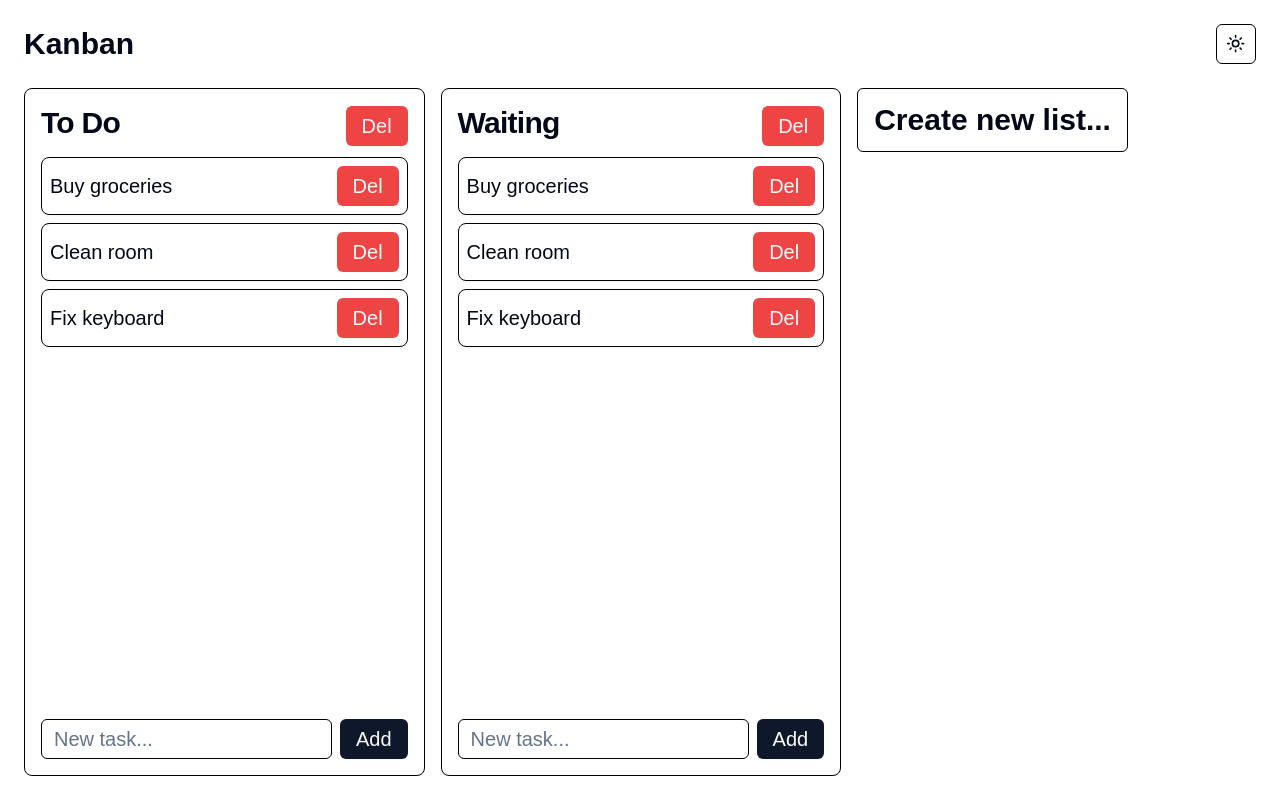
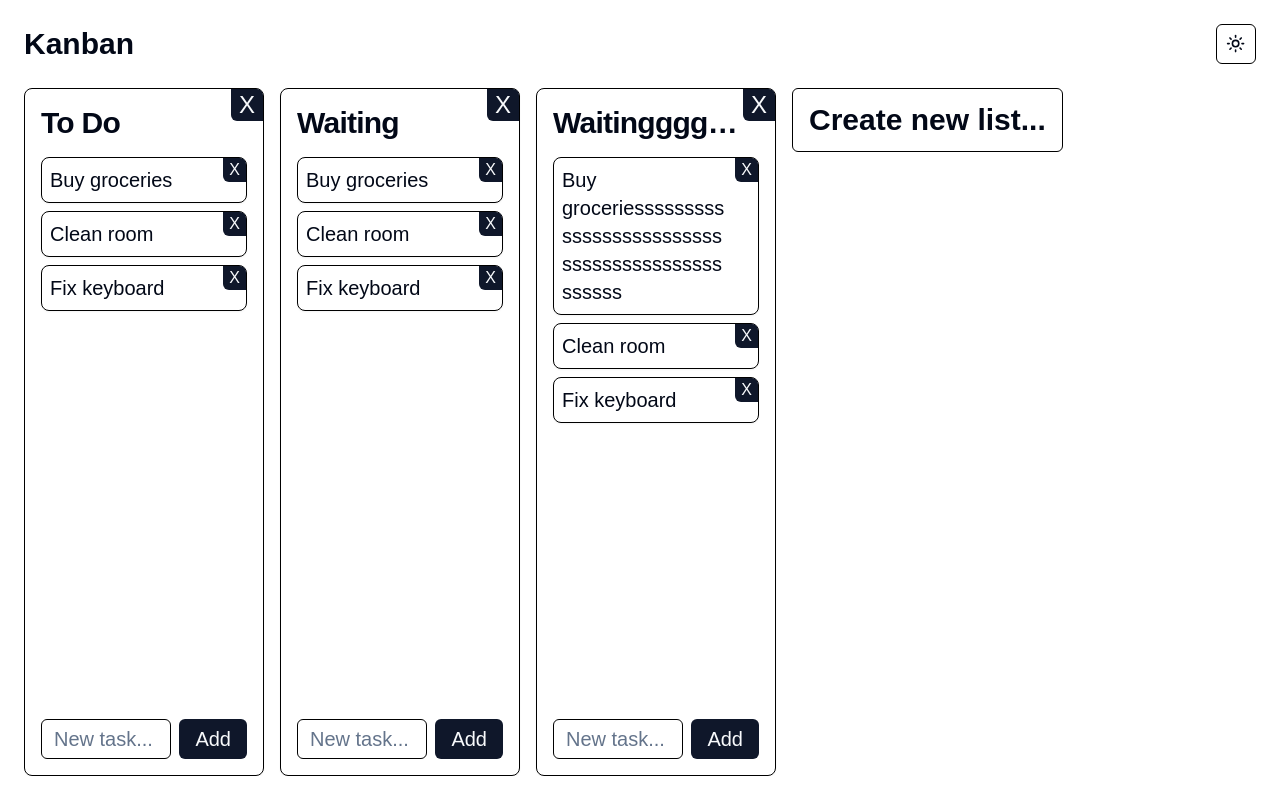
Before and after one commit to danteexpo/kanban, a Next.js app: page /dashboard in a window 1280 px wide. Built offline with nearby package versions, Linux system fonts and the light colour scheme; a web font is replaced by a local one.

Commit message:
Added tooltip, delete and update api actions, and fixed edge-cases

```diff
--- a/api/api.ts
+++ b/api/api.ts
@@ -11,7 +11,7 @@ export interface List {
 
 type NewListData = Omit<List, "id">;
 
-const lists: List[] = [
+let lists: List[] = [
 	{
 		id: 1,
 		title: "To Do",
@@ -25,7 +25,22 @@ const lists: List[] = [
 		id: 2,
 		title: "Waiting",
 		tasks: [
-			{ id: 1, name: "Buy groceries" },
+			{
+				id: 1,
+				name: "Buy groceries",
+			},
+			{ id: 2, name: "Clean room" },
+			{ id: 3, name: "Fix keyboard" },
+		],
+	},
+	{
+		id: 3,
+		title: "Waitingggggggggggggggggggggggggggggggggggggggg",
+		tasks: [
+			{
+				id: 1,
+				name: "Buy groceriesssssssssssssssssssssssssssssssssssssssssssssss",
+			},
 			{ id: 2, name: "Clean room" },
 			{ id: 3, name: "Fix keyboard" },
 		],
@@ -52,6 +67,25 @@ const api = {
 
 		return lists;
 	},
+	delete: async (id: number) => {
+		await sleep(750);
+
+		lists = lists.filter((list) => list.id !== id);
+
+		return lists;
+	},
+	update: async (updatedListData: List) => {
+		await sleep(750);
+
+		lists = lists.map((list) => {
+			if (list.id === updatedListData.id) {
+				return updatedListData;
+			}
+			return list;
+		});
+
+		return lists;
+	},
 };
 
 export default api;
--- a/app/dashboard/page.tsx
+++ b/app/dashboard/page.tsx
@@ -1,6 +1,6 @@
 "use client";
 
-import api, { List } from "@/api/api";
+import api, { List, Task } from "@/api/api";
 import CreateList from "@/components/create-list";
 import { Button } from "@/components/ui/button";
 import {
@@ -12,11 +12,17 @@ import {
 } from "@/components/ui/card";
 import { Input } from "@/components/ui/input";
 import { useEffect, useState } from "react";
+import {
+	Tooltip,
+	TooltipContent,
+	TooltipProvider,
+	TooltipTrigger,
+} from "@/components/ui/tooltip";
 
 export default function Dashboard() {
 	const [lists, setLists] = useState<List[]>([]);
+	const [input, setInput] = useState("");
 	const [status, setStatus] = useState(false);
-	const [sheet, setSheet] = useState(false);
 
 	useEffect(() => {
 		api.lists().then((lists) => {
@@ -25,19 +31,52 @@ export default function Dashboard() {
 		});
 	}, []);
 
-	const handleCreate = () => {
-		return;
+	const handleCreateList = (title: string, tasks: Task[]) => {
 		api
 			.create({
-				title: "New one",
-				tasks: [
-					{
-						id: 1,
-						name: "New one 1",
-					},
-				],
+				title: title,
+				tasks: tasks,
 			})
 			.then((newLists) => setLists([...newLists]));
+	};
+
+	const handleDeleteList = (id: number) => {
+		api.delete(id).then((newLists) => setLists([...newLists]));
+	};
+
+	const handleDeleteTask = (listId: number, taskId: number) => {
+		let list = lists.find((list) => list.id === listId);
+
+		if (!list) return;
+
+		list = {
+			...list,
+			tasks: list.tasks.filter((task) => task.id !== taskId),
+		};
+
+		api.update(list).then((newLists) => setLists([...newLists]));
+	};
+
+	const handleAddTask = (listId: number) => {
+		let list = lists.find((list) => list.id === listId);
+
+		if (!list) return;
+
+		list = {
+			...list,
+			tasks: [
+				...list.tasks,
+				{
+					id: Math.max(...list.tasks.map((l) => l.id)) + 1,
+					name: input,
+				},
+			],
+		};
+
+		api.update(list).then((newLists) => {
+			setLists([...newLists]);
+			setInput("");
+		});
 	};
 
 	if (!status) return <p>Loading...</p>;
@@ -47,29 +86,55 @@ export default function Dashboard() {
 			{lists.map((list) => (
 				<Card
 					key={list.id}
-					className="min-w-[240px] grid grid-rows-[68px_1fr_72px]"
+					className="min-w-[240px] max-w-[240px] grid grid-rows-[68px_1fr_72px]"
 				>
-					<CardHeader className="flex-row items-center justify-between">
-						<CardTitle className="text-3xl">{list.title}</CardTitle>
-						<Button variant="destructive">Del</Button>
+					<CardHeader className="max-w-[238px] relative flex-row items-center justify-between pr-8 space-y-0">
+						<TooltipProvider>
+							<Tooltip>
+								<TooltipTrigger asChild>
+									<CardTitle className="text-3xl overflow-hidden text-ellipsis whitespace-nowrap">
+										{list.title}
+									</CardTitle>
+								</TooltipTrigger>
+								<TooltipContent>
+									<p className="text-xl">{list.title}</p>
+								</TooltipContent>
+							</Tooltip>
+						</TooltipProvider>
+						<Button
+							className="absolute h-min text-2xl top-0 right-0 px-2 py-0 rounded-tl-none rounded-br-none"
+							onClick={() => handleDeleteList(list.id)}
+						>
+							X
+						</Button>
 					</CardHeader>
 					<CardContent className="flex flex-col gap-2">
 						{list.tasks.map((task) => (
-							<Card key={task.id}>
-								<CardContent className="p-2 flex items-center justify-between">
-									<p>{task.name}</p>
-									<Button variant="destructive">Del</Button>
+							<Card key={task.id} className="max-w-[206px]">
+								<CardContent className="relative p-2 flex items-center justify-between pr-8">
+									<p className="w-full break-words">{task.name}</p>
+									<Button
+										className="absolute h-min text-base top-0 right-0 px-1.5 py-0 rounded-tl-none rounded-br-none"
+										onClick={() => handleDeleteTask(list.id, task.id)}
+									>
+										X
+									</Button>
 								</CardContent>
 							</Card>
 						))}
 					</CardContent>
 					<CardFooter className="flex gap-2">
-						<Input type="text" placeholder="New task..." />
-						<Button>Add</Button>
+						<Input
+							type="text"
+							placeholder="New task..."
+							value={input}
+							onChange={(e) => setInput(e.target.value)}
+						/>
+						<Button onClick={() => handleAddTask(list.id)}>Add</Button>
 					</CardFooter>
 				</Card>
 			))}
-			<CreateList onClick={handleCreate} />
+			<CreateList onClick={handleCreateList} />
 		</main>
 	);
 }
--- a/components/create-list.tsx
+++ b/components/create-list.tsx
@@ -13,18 +13,15 @@ import { Button } from "./ui/button";
 import { Input } from "./ui/input";
 import { ChangeEvent, useState } from "react";
 import { Task } from "@/api/api";
+import { initialTask } from "@/lib/utils";
 
 type CreateListProps = {
-	onClick: () => void;
+	onClick: (title: string, tasks: Task[]) => void;
 };
 
 const CreateList = ({ onClick }: CreateListProps) => {
-	const [tasks, setTasks] = useState<Task[]>([
-		{
-			id: 1,
-			name: "",
-		},
-	]);
+	const [title, setTitle] = useState("");
+	const [tasks, setTasks] = useState<Task[]>([initialTask]);
 
 	const handleAdd = () => {
 		setTasks((tasks) => {
@@ -54,15 +51,12 @@ const CreateList = ({ onClick }: CreateListProps) => {
 		);
 	};
 
-	console.log(tasks);
-
 	return (
 		<Sheet>
 			<SheetTrigger asChild>
 				<Button
 					variant="outline"
 					className="min-w-[240px] text-3xl font-semibold h-16"
-					onClick={onClick}
 				>
 					Create new list...
 				</Button>
@@ -75,12 +69,18 @@ const CreateList = ({ onClick }: CreateListProps) => {
 						done.
 					</SheetDescription>
 				</SheetHeader>
-				<div className="grid gap-4 py-4 w-full h-full overflow-y-auto">
+				<div className="grid place-content-start gap-4 py-4 w-full h-full overflow-y-auto">
 					<div className="grid grid-cols-5 items-center gap-4">
 						<Label htmlFor="title" className="text-right">
 							Title
 						</Label>
-						<Input id="title" placeholder="Title..." className="col-span-4" />
+						<Input
+							id="title"
+							placeholder="Title..."
+							className="col-span-4"
+							value={title}
+							onChange={(e) => setTitle(e.target.value)}
+						/>
 					</div>
 					{tasks.map((task, index) => (
 						<div key={task.id} className="grid grid-cols-5 items-center gap-4">
@@ -117,7 +117,16 @@ const CreateList = ({ onClick }: CreateListProps) => {
 				</div>
 				<SheetFooter className="w-full">
 					<SheetClose asChild>
-						<Button className="w-full">Create new list</Button>
+						<Button
+							className="w-full"
+							onClick={() => {
+								onClick(title, tasks);
+								setTitle("");
+								setTasks([initialTask]);
+							}}
+						>
+							Create new list
+						</Button>
 					</SheetClose>
 				</SheetFooter>
 			</SheetContent>
--- /dev/null
+++ b/components/ui/tooltip.tsx
@@ -0,0 +1,30 @@
+"use client"
+
+import * as React from "react"
+import * as TooltipPrimitive from "@radix-ui/react-tooltip"
+
+import { cn } from "@/lib/utils"
+
+const TooltipProvider = TooltipPrimitive.Provider
+
+const Tooltip = TooltipPrimitive.Root
+
+const TooltipTrigger = TooltipPrimitive.Trigger
+
+const TooltipContent = React.forwardRef<
+  React.ElementRef<typeof TooltipPrimitive.Content>,
+  React.ComponentPropsWithoutRef<typeof TooltipPrimitive.Content>
+>(({ className, sideOffset = 4, ...props }, ref) => (
+  <TooltipPrimitive.Content
+    ref={ref}
+    sideOffset={sideOffset}
+    className={cn(
+      "z-50 overflow-hidden rounded-md border bg-popover px-3 py-1.5 text-sm text-popover-foreground shadow-md animate-in fade-in-0 zoom-in-95 data-[state=closed]:animate-out data-[state=closed]:fade-out-0 data-[state=closed]:zoom-out-95 data-[side=bottom]:slide-in-from-top-2 data-[side=left]:slide-in-from-right-2 data-[side=right]:slide-in-from-left-2 data-[side=top]:slide-in-from-bottom-2",
+      className
+    )}
+    {...props}
+  />
+))
+TooltipContent.displayName = TooltipPrimitive.Content.displayName
+
+export { Tooltip, TooltipTrigger, TooltipContent, TooltipProvider }
--- a/lib/utils.ts
+++ b/lib/utils.ts
@@ -1,6 +1,11 @@
-import { type ClassValue, clsx } from "clsx"
-import { twMerge } from "tailwind-merge"
+import { type ClassValue, clsx } from "clsx";
+import { twMerge } from "tailwind-merge";
 
 export function cn(...inputs: ClassValue[]) {
-  return twMerge(clsx(inputs))
+	return twMerge(clsx(inputs));
 }
+
+export const initialTask = {
+	id: 1,
+	name: "",
+};
--- a/package.json
+++ b/package.json
@@ -13,6 +13,7 @@
     "@radix-ui/react-dropdown-menu": "^2.0.6",
     "@radix-ui/react-label": "^2.0.2",
     "@radix-ui/react-slot": "^1.0.2",
+    "@radix-ui/react-tooltip": "^1.0.7",
     "class-variance-authority": "^0.7.0",
     "clsx": "^2.1.0",
     "lucide-react": "^0.309.0",
```
Also changed, not shown: 1 other file (tests, documents, lock files or other folders).
